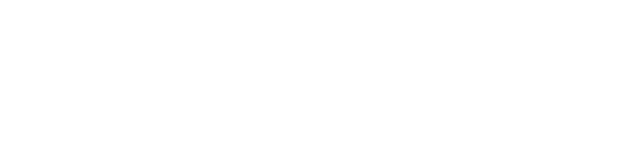
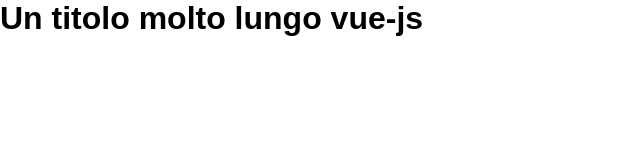
Before and after one commit to aeeerdna/vue-hello, a plain HTML site: page index.html in a window 1280 px wide. Shown: the whole page, without its empty margins (0-640 px from the left). Drawn offline with nearby package versions, Linux system fonts and the light colour scheme.

Commit message:
cambio class all'h1 + inserimento data in js

```diff
--- a/index.html
+++ b/index.html
@@ -17,8 +17,8 @@
 <body>
     <!-- creazione div root e inserisco un h1 -->
     <div id="root">
-        <h1 id="title">
-
+        <h1 :class="classes">
+            {{ title }}
         </h1>
     </div>
 </body>
--- a/js/script.js
+++ b/js/script.js
@@ -15,8 +15,9 @@
     {
         el: '#root',
         data: {
-
+            //message: 'Un titolo molto lungo vue-js',
+            title: 'Un titolo molto lungo vue-js',
+            classes: 'myTitle'
         }
-
     }
 )
```
